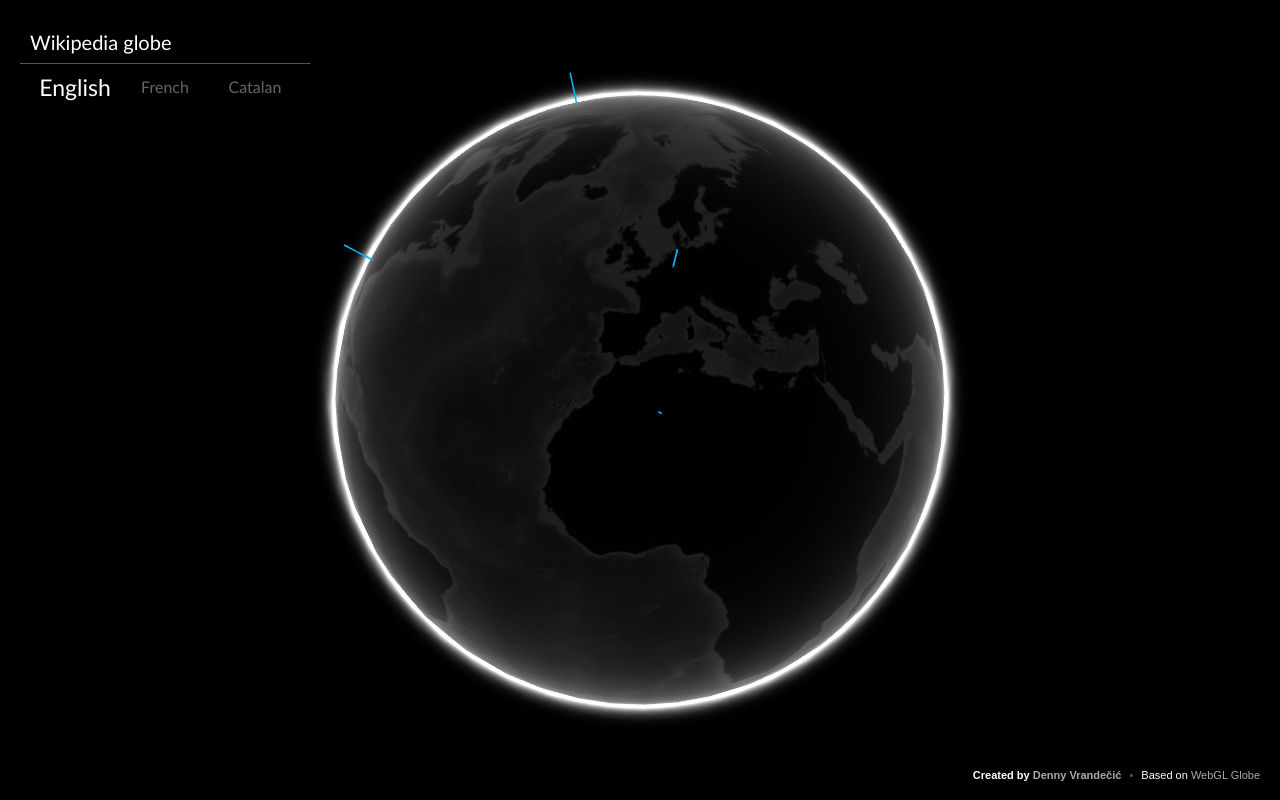
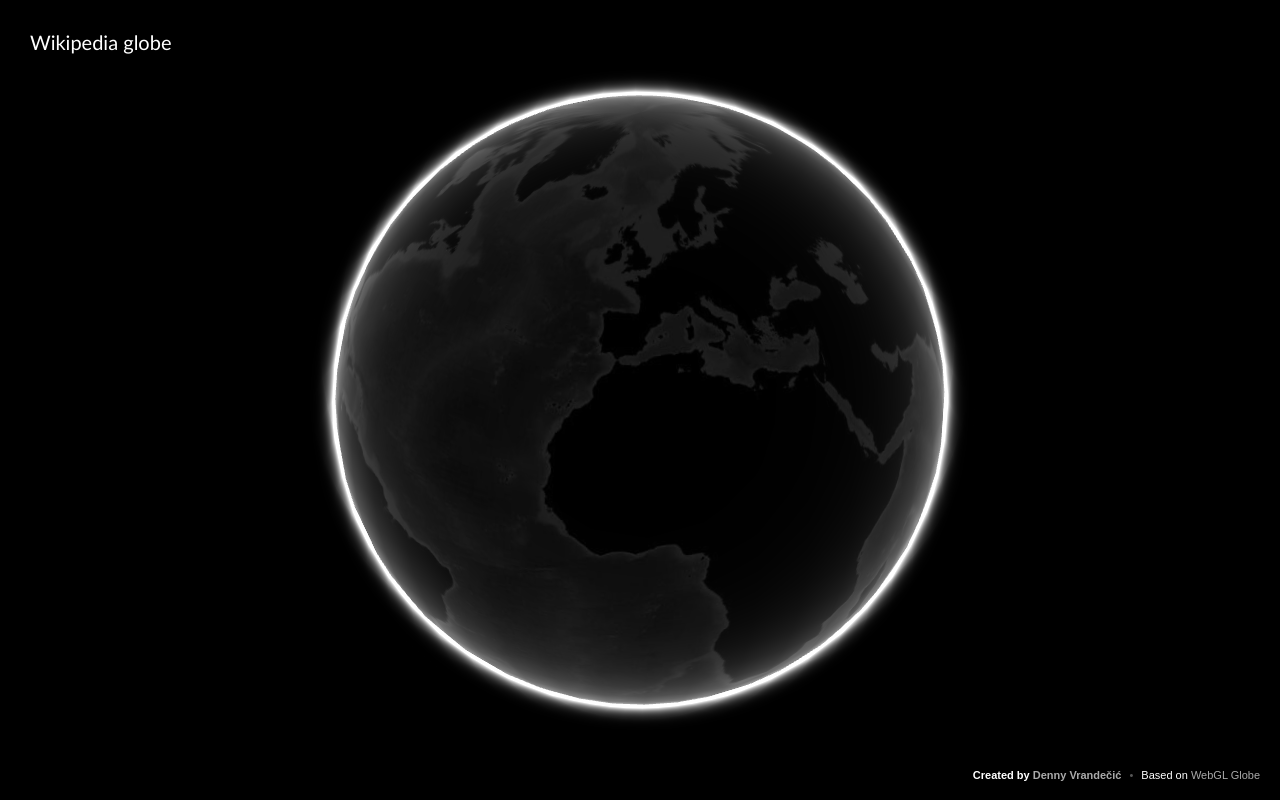
Before and after one commit to vrandezo/wikiglobe, a plain HTML site: page index.html in a window 1280 px wide. Drawn offline with Linux system fonts and the light colour scheme; animation ran at ten frames a second.

Commit message:
no transitions

```diff
--- a/globe.js
+++ b/globe.js
@@ -186,6 +186,7 @@ DAT.Globe = function(container, colorFn) {
   addData = function(data, opts) {
     var lat, lng, size, color, i, step, colorFnWrapper;
 
+	opts = opts || {};
     opts.animated = opts.animated || false;
     this.is_animated = opts.animated;
     opts.format = opts.format || 'magnitude'; // other option is 'legend'
@@ -224,7 +225,7 @@ DAT.Globe = function(container, colorFn) {
       lat = data[i];
       lng = data[i + 1];
       color = colorFnWrapper(data,i);
-      size = data[i + 2]; // CHANGED
+      size = 0; // data[i + 2]; // CHANGED
       size = size*200;
       addPoint(lat, lng, size, color, subgeo);
     }
--- a/index.html
+++ b/index.html
@@ -19,7 +19,6 @@
       }
 
       #info {
-
         font-size: 11px;
         position: absolute;
         bottom: 5px;
@@ -28,18 +27,6 @@
         right: 10px;
         padding: 10px;
 
-      }
-
-      #currentInfo {
-        width: 270px;
-        position: absolute;
-        left: 20px;
-        top: 63px;
-
-        background-color: rgba(0,0,0,0.2);
-
-        border-top: 1px solid rgba(255,255,255,0.4);
-        padding: 10px;
       }
 
       a {
@@ -65,24 +52,6 @@
         font: 20px Gill Sans MT;
         padding: 10px;
       }
-
-      .lang {
-        font: 16px Gill Sans MT;
-        line-height: 26px;
-        height: 30px;
-        text-align: center;
-        float: left;
-        width: 90px;
-        color: rgba(255, 255, 255, 0.4);
-
-        cursor: pointer;
-        -webkit-transition: all 0.1s ease-out;
-      }
-
-      .lang:hover, .lang.active {
-        font-size: 23px;
-        color: #fff;
-      }
     </style>
   </head>
   <body>
@@ -95,12 +64,6 @@
     Based on <a href="http://code.google.com/p/webgl-globe/">WebGL Globe</a>
   </div>
 
-  <div id="currentInfo">
-    <span id="en" class="lang">English</span>
-    <span id="fr" class="lang">French</span>
-    <span id="ca" class="lang">Catalan</span>
-  </div>
-
   <div id="title">
     Wikipedia globe
   </div>
@@ -109,7 +72,6 @@
   <script type="text/javascript" src="third-party/Three/ThreeExtras.js"></script>
   <script type="text/javascript" src="third-party/Three/RequestAnimationFrame.js"></script>
   <script type="text/javascript" src="third-party/Three/Detector.js"></script>
-  <script type="text/javascript" src="third-party/Tween.js"></script>
   <script type="text/javascript" src="globe.js"></script>
   <script type="text/javascript">
 
@@ -117,35 +79,10 @@
       Detector.addGetWebGLMessage();
     } else {
 
-      var langs = ['en','fr','ca'];
       var container = document.getElementById('container');
       var globe = new DAT.Globe(container);
-      console.log(globe);
-      var i, tweens = [];
-
-      var settime = function(globe, t) {
-        return function() {
-          new TWEEN.Tween(globe).to({time: t/langs.length},500).easing(TWEEN.Easing.Cubic.EaseOut).start();
-          var y = document.getElementById(langs[t]);
-          if (y.getAttribute('class') === 'lang active') {
-            return;
-          }
-          var yy = document.getElementsByClassName('lang');
-          for(i=0; i<yy.length; i++) {
-            yy[i].setAttribute('class','lang');
-          }
-          y.setAttribute('class', 'lang active');
-        };
-      };
-
-      for(var i = 0; i<langs.length; i++) {
-        var y = document.getElementById(langs[i]);
-        y.addEventListener('mouseover', settime(globe,i), false);
-      }
 
       var xhr;
-      TWEEN.start();
-
 
       xhr = new XMLHttpRequest();
       xhr.open('GET', 'data/geodata.json', true);
@@ -154,11 +91,8 @@
           if (xhr.status === 200) {
             var data = JSON.parse(xhr.responseText);
             window.data = data;
-            for (i=0;i<data.length;i++) {
-              globe.addData(data[i][1], {format: 'magnitude', name: data[i][0], animated: true});
-            }
+            globe.addData(data);
             globe.createPoints();
-            settime(globe,0)();
             globe.animate();
           }
         }
```
Also changed, not shown: data/twodtothreed.js (+4 -10 lines).
